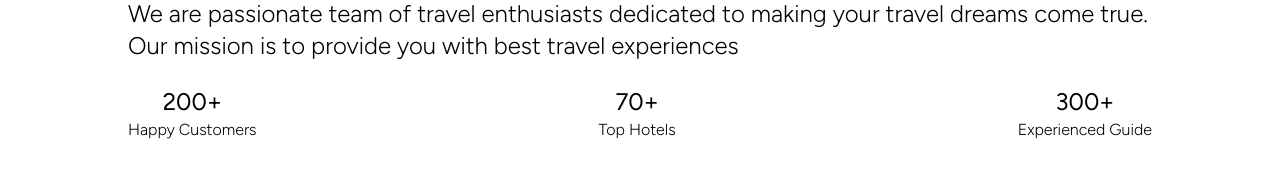
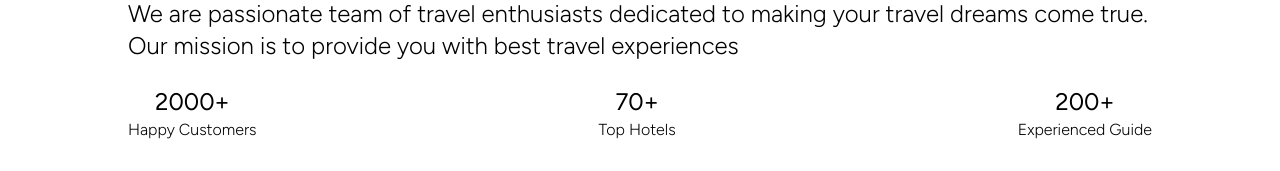
Before and after one commit to rifqi011/Travel-website-with-React-Vite-and-Tailwindcss, a React (Vite) app: page / in a window 1280 px wide. Shown: the part 870-1041 px from the top of the page. Built offline with nearby package versions, Linux system fonts and the light colour scheme; a web font is replaced by a local one.

Commit message:
about update

```diff
--- a/src/sections/About.jsx
+++ b/src/sections/About.jsx
@@ -1,21 +1,30 @@
 import Section from "./Section"
 
 export default function About() {
-    return (
+	const AboutData = [
+		{
+			quantity: 2000,
+			text: "Happy Customers",
+		},
+		{
+			quantity: 70,
+			text: "Top Hotels",
+		},
+		{
+			quantity: 200,
+			text: "Experienced Guide",
+		},
+	]
+
+	return (
 		<Section id="about" title={"about us"} description={"We are passionate team of travel enthusiasts dedicated to making your travel dreams come true. Our mission is to provide you with best travel experiences"}>
 			<div className="flex justify-between items-center pt-4">
-				<div className="text-center">
-					<h4 className="text-2xl">200+</h4>
-					<p>Happy Customers</p>
-				</div>
-				<div className="text-center">
-					<h4 className="text-2xl">70+</h4>
-					<p>Top Hotels</p>
-				</div>
-				<div className="text-center">
-					<h4 className="text-2xl">300+</h4>
-					<p>Experienced Guide</p>
-				</div>
+				{AboutData.map((data, index) => (
+					<div key={index} className="text-center">
+						<h4 className="text-2xl">{data.quantity}+</h4>
+						<p>{data.text}</p>
+					</div>
+				))}
 			</div>
 		</Section>
 	)
```
